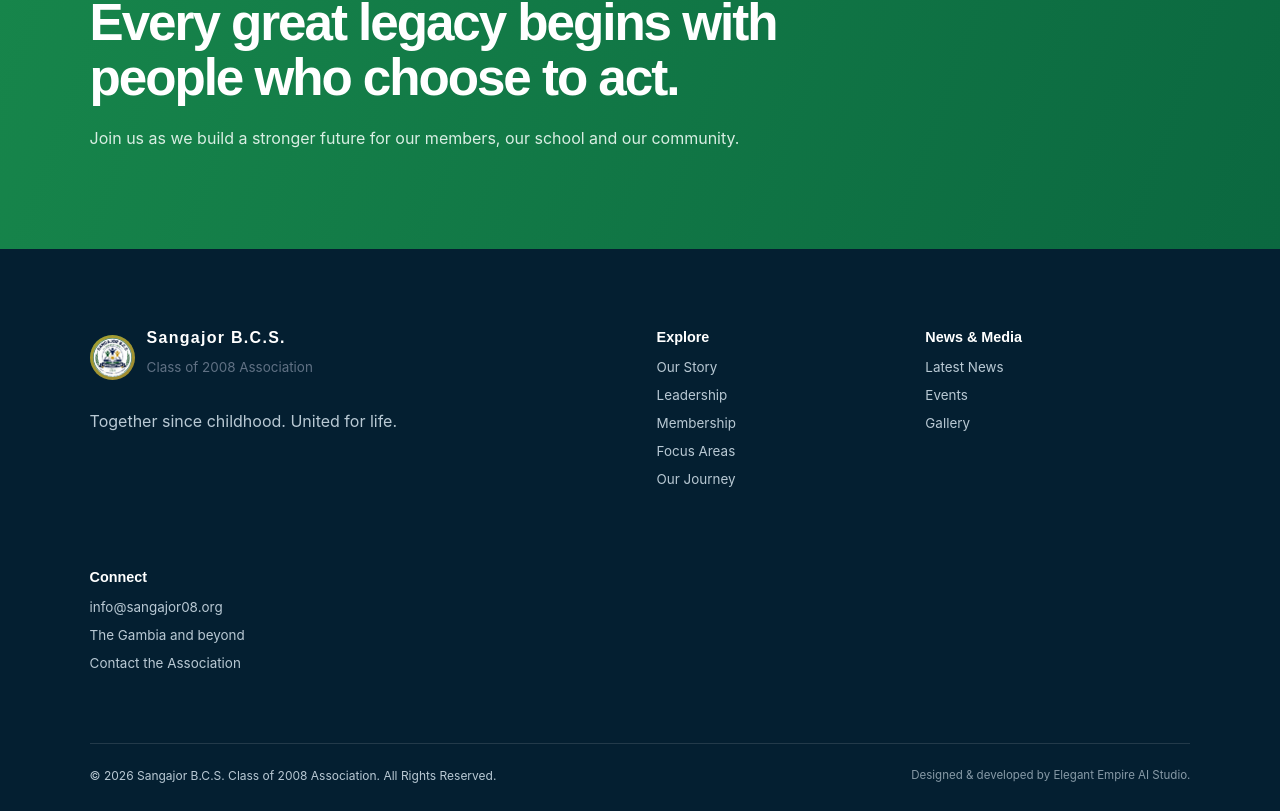
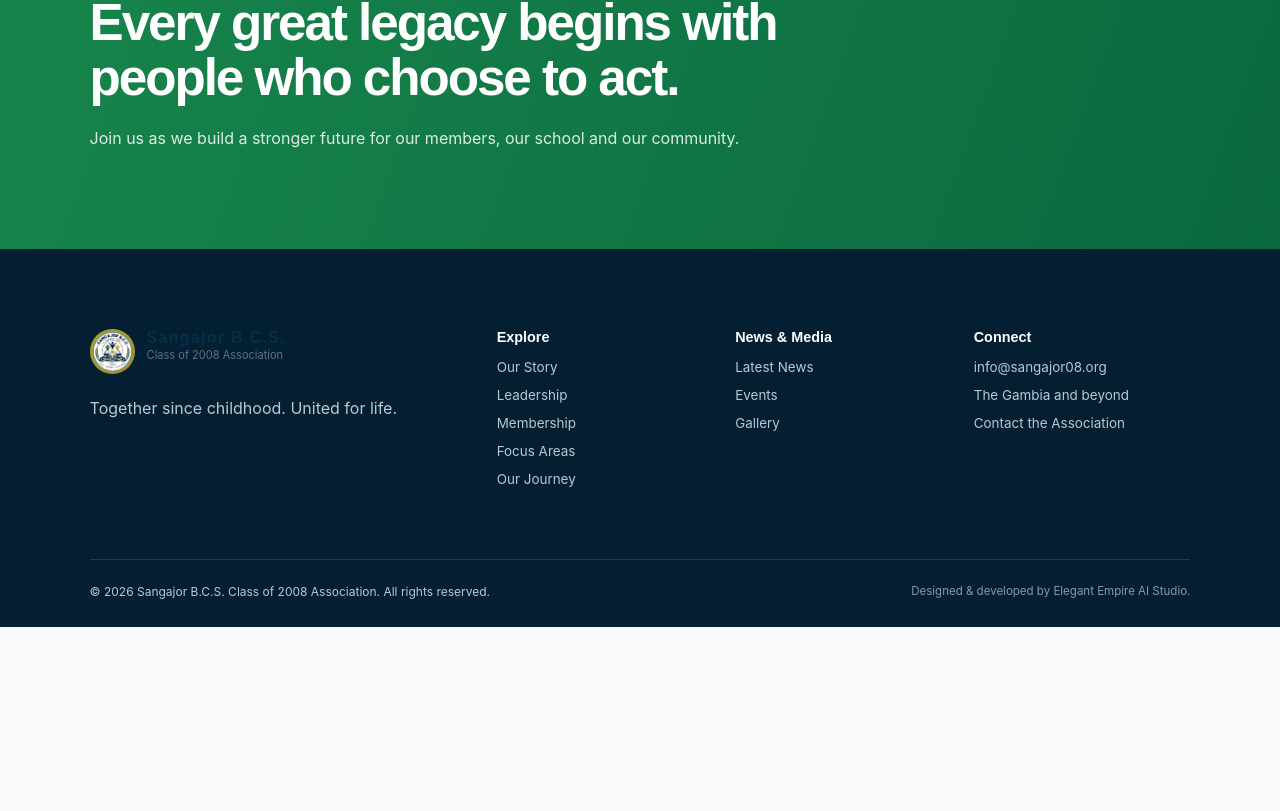
Before and after one commit to B-a93/sangajor-association, a React (Vite) app: page / in a window 1280 px wide. Shown: the part 3657-4468 px from the top of the page. After the commit the page ends 4284 px from the top, so only its background shows below. Built offline with nearby package versions, Linux system fonts and the light colour scheme; no server answers.

Commit message:
fix: finalize executive profile and footer

```diff
--- a/src/components/layout/Footer.css
+++ b/src/components/layout/Footer.css
@@ -1,5 +1,13 @@
+.site-footer {
+  padding: 80px 7vw 28px;
+  color: #b9c9d4;
+  background: var(--deep-navy);
+}
+
 .footer-grid {
+  display: grid;
   grid-template-columns: 1.4fr .7fr .7fr .9fr;
+  gap: 70px;
 }
 
 .footer-logo-wrap {
@@ -19,8 +27,14 @@
 
 .footer-brand strong { letter-spacing: .03em; }
 .footer-brand span { max-width: 230px; }
+.footer-brand strong { color: white; }
+.footer-grid h3 { color: white; font-size: .9rem; }
+.footer-grid a, .footer-grid span { display: block; margin: 12px 0; font-size: .84rem; }
+.footer-grid p { margin-top: 24px; }
 .footer-grid a { transition: color .2s ease, transform .2s ease; }
 .footer-grid a:hover { color: #efd77d; transform: translateX(3px); }
+.footer-grid a:focus-visible { outline: 2px solid #efd77d; outline-offset: 4px; border-radius: 2px; }
+.footer-bottom { margin-top: 60px; padding-top: 24px; display: flex; justify-content: space-between; gap: 20px; border-top: 1px solid rgba(255,255,255,.12); font-size: .75rem; }
 .studio-credit { opacity: .72; font-size: .72rem; }
 
 @media (max-width: 1050px) {
@@ -31,4 +45,5 @@
 @media (max-width: 700px) {
   .footer-grid { grid-template-columns: 1fr; gap: 34px; }
   .footer-grid > div:last-child { grid-column: auto; }
+  .footer-bottom { flex-direction: column; }
 }
--- a/src/components/layout/Footer.tsx
+++ b/src/components/layout/Footer.tsx
@@ -4,7 +4,7 @@
 
 export function Footer() {
   return (
-    <footer>
+    <footer className="site-footer">
       <div className="footer-grid">
         <div>
           <div className="brand footer-brand">
@@ -26,23 +26,23 @@
           <p>Together since childhood. United for life.</p>
         </div>
 
-        <div>
+        <nav aria-label="Footer — Explore">
           <h3>Explore</h3>
           <a href="#/about">Our Story</a>
           <a href="#/leadership">Leadership</a>
           <a href="#/membership">Membership</a>
           <a href="#/focus">Focus Areas</a>
           <a href="#/journey">Our Journey</a>
-        </div>
+        </nav>
 
-        <div>
+        <nav aria-label="Footer — News and media">
           <h3>News & Media</h3>
           <a href="#/updates">Latest News</a>
           <a href="#/events">Events</a>
           <a href="#/gallery">Gallery</a>
-        </div>
+        </nav>
 
-        <div>
+        <div className="footer-contact">
           <h3>Connect</h3>
           <a href="mailto:info@sangajor08.org">info@sangajor08.org</a>
           <span>The Gambia and beyond</span>
@@ -51,7 +51,7 @@
       </div>
 
       <div className="footer-bottom">
-        <span>© 2026 Sangajor B.C.S. Class of 2008 Association. All Rights Reserved.</span>
+        <span>© 2026 Sangajor B.C.S. Class of 2008 Association. All rights reserved.</span>
         <span className="studio-credit">Designed &amp; developed by Elegant Empire AI Studio.</span>
       </div>
     </footer>
--- a/src/data/executives.ts
+++ b/src/data/executives.ts
@@ -101,6 +101,12 @@
     vision:'My vision is to see a united and well-organised Association that makes thoughtful decisions, supports its members and delivers meaningful initiatives for our former school and community.',
     motto:'Unity, Wisdom and Service.', skills:['Advisory Support','Leadership','Teamwork','Community Development','Strategic Guidance'], status:'complete'
   },
-  { slug:'mariama-sibo-bojang', name:'Mariama Sibo Bojang', role:'Adviser', status:'pending' },
+  {
+    slug:'mariama-sibo-bojang', name:'Mariama Sibo Bojang', role:'Adviser', image:'/mariama-sibo-bojang-adviser-png.png',
+    bio:'Mariama Sibo Bojang serves as an Adviser of the SANGAJOR B.C.S Class of 2008 Association. She supports the executive team with thoughtful guidance and a strong commitment to unity, service and the continued development of the Association. As a proud member of the Class of 2008, she is dedicated to helping the Association make sound decisions and create meaningful opportunities for its members and the wider community.',
+    reason:'I accepted this role because I value the bond we share as former classmates and believe that, through service and cooperation, we can turn that bond into lasting progress for our members, our former school and our community.',
+    vision:'My vision is to see a united, inclusive and well-organised Association in which every member is encouraged to contribute and our shared efforts create a positive legacy for future generations.',
+    motto:'Together in Unity and Service.', skills:['Advisory Support','Leadership','Teamwork','Community Development'], status:'complete'
+  },
   { slug:'mr-bojang', name:'Mr. Bojang', role:'Patron Adviser (Former Teacher)', status:'pending' }
 ];
--- a/src/styles.css
+++ b/src/styles.css
@@ -114,14 +114,6 @@
 .cta-actions { display: flex; gap: 12px; flex-wrap: wrap; }
 .button-light { background: white; color: var(--green); }
 .button-outline-light { background: transparent; border: 1px solid rgba(255,255,255,.6); }
-footer { padding: 80px 7vw 28px; color: #b9c9d4; background: var(--deep-navy); }
-.footer-grid { display: grid; grid-template-columns: 1.5fr .6fr .8fr; gap: 70px; }
-.footer-brand strong { color: white; }
-.footer-grid h3 { color: white; font-size: .9rem; }
-.footer-grid a, .footer-grid span { display: block; margin: 12px 0; font-size: .84rem; }
-.footer-grid p { margin-top: 24px; }
-.footer-bottom { margin-top: 60px; padding-top: 24px; display: flex; justify-content: space-between; gap: 20px; border-top: 1px solid rgba(255,255,255,.12); font-size: .75rem; }
-
 /* About page */
 .about-story { margin-top: 0; align-items: center; }
 .mission-grid { display: grid; grid-template-columns: repeat(2, 1fr); gap: 24px; }
@@ -247,7 +239,6 @@
   .timeline div { padding-bottom: 15px; }
   .cta-section { padding: 65px 6vw; }
   .cta-actions, .cta-actions .button { width: 100%; }
-  .footer-bottom { flex-direction: column; }
   .mission-grid, .about-values-grid, .objectives-layout, .chairman-section, .school-grid, .about-timeline { grid-template-columns: 1fr; }
   .mission-card { padding: 32px; }
   .legacy-pillars { grid-template-columns: 1fr; }
```
Also changed, not shown: 1 other file (tests, documents, lock files or other folders).
